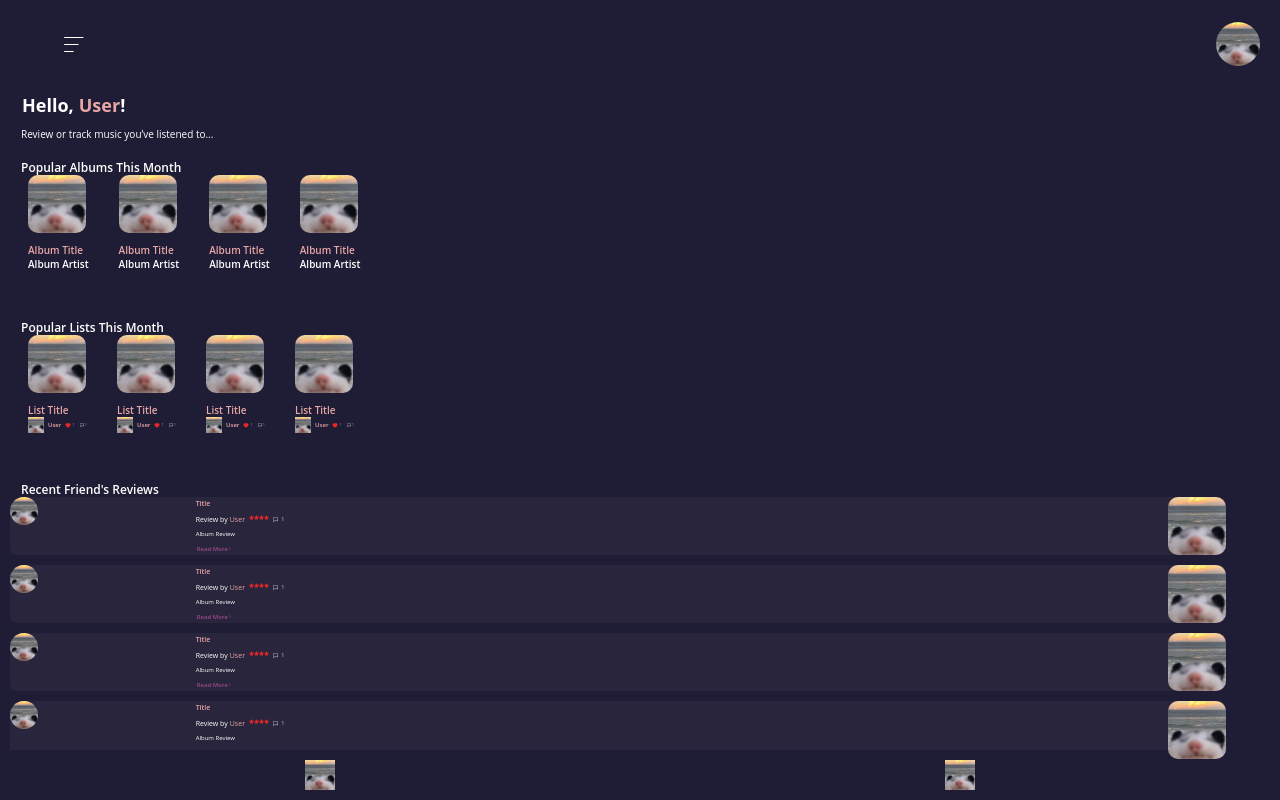
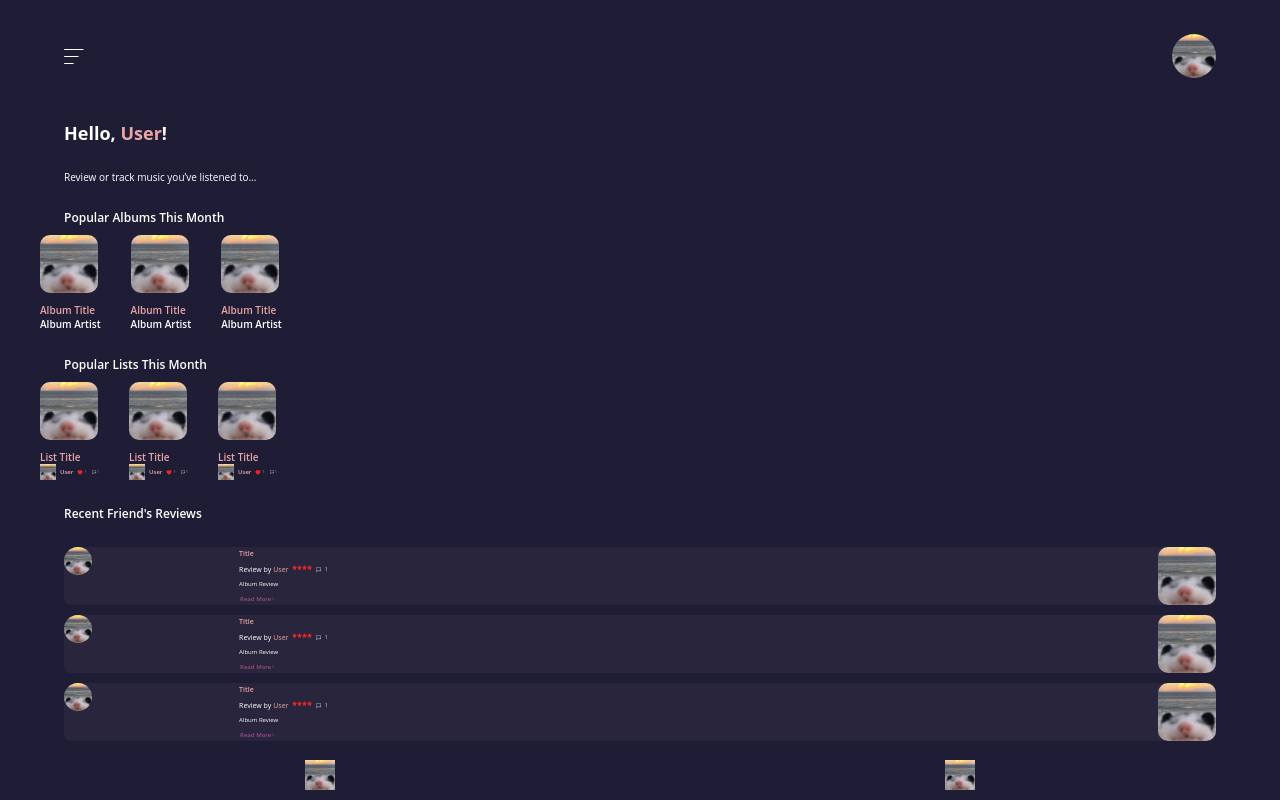
Before and after one commit to liannnaa/MusicBoxd, a React (Create React App) app in the folder front-end/: page /Home in a window 1280 px wide. Built offline with nearby package versions, Linux system fonts and the light colour scheme.

Commit message:
fixed home page size

```diff
--- a/front-end/src/pages/homepage.css
+++ b/front-end/src/pages/homepage.css
@@ -18,7 +18,6 @@ body, html {
     font-family: Open Sans, Arial;
     font-size: .75rem;
     font-weight: 600;
-    line-height: 16px;
     display: flex;
 }
 
@@ -28,10 +27,9 @@ body, html {
     justify-content: flex-start;
     align-self: flex-end;
     align-items: center;
-    padding-right: 20px;
     display: flex;
     position: relative;
-    margin-top: 20px;
+    margin-top: 3vh;
 }
 
 .homepage-hamburger {
@@ -40,7 +38,6 @@ body, html {
     object-fit: cover;
     align-self: center;
     position: absolute;
-    left: 20px;
 }
 
 .homepage-pp {
@@ -48,36 +45,33 @@ body, html {
     height: 44px;
     object-fit: cover;
     position: absolute;
-    right: 20px;
+    right: 5vw;
     border-radius: 50%;
 }
 
 .homepage-hello {
     align-self: flex-start;
-    margin-left: 22px;
+    margin-left: 5vw;
     font-size: 1.125rem;
     font-weight: 700;
-    line-height: 25px;
 }
 
 .homepage-username {
     color: #e9a6a6;
-    margin-left: 5px;
 }
 
 .homepage-intro {
     align-self: flex-start;
-    margin-left: 21px;
+    margin-left: 5vw;
     font-size: .625rem;
     font-weight: 400;
-    line-height: 14px;
-    margin-top: -40px;
-    margin-bottom: -30px;
+    margin-top: -5vh;
 }
 
 .homepage-section-title {
     align-self: flex-start;
-    margin-left: 21px;
+    margin-left: 5vw;
+    margin-top: -5vh;
 }
 
 .homepage-section-contents {
@@ -86,21 +80,18 @@ body, html {
     justify-content: flex-start;
     align-self: flex-start;
     align-items: stretch;
-    margin-top: -50px;
-    margin-left: 28px;
-    margin-right: 333px;
-    padding-right: 29px;
+    margin-top: -7vh;
+    margin-left: 5vh;
     display: flex;
 }
 
 .homepage-reviews {
-    width: 95%;
+    width: 90%;
     flex-direction: column;
     justify-content: flex-start;
     align-self: flex-start;
     align-items: stretch;
-    margin-top: -50px;
-    margin-right: 10px;
-    margin-left: 10px;
+    margin-top: -5vh;
+    margin-left: 5vw;
     display: flex;
 }
--- a/front-end/src/pages/homepage.js
+++ b/front-end/src/pages/homepage.js
@@ -22,7 +22,7 @@ const Homepage = () => {
             </div>
             {showUserInformation && <SideBar hideSidebar={() => setShowUserInformation(false)} />}
             <span className="homepage-hello">
-                Hello,
+                Hello,{" "}
                 <span className="homepage-username">
                     User
                 </span>!
@@ -37,13 +37,11 @@ const Homepage = () => {
                 <PopularAlbum/>
                 <PopularAlbum/>
                 <PopularAlbum/>
-                <PopularAlbum/>
             </div>
             <span className="homepage-section-title">
                 Popular Lists This Month
             </span>
             <div className="homepage-section-contents">
-                <PopularList/>
                 <PopularList/>
                 <PopularList/>
                 <PopularList/>
@@ -55,7 +53,6 @@ const Homepage = () => {
                 <RecentReview/>
                 <RecentReview/>
                 <RecentReview/>
-                <RecentReview/>
             </div>
             <div className="homepage-section-contents">
                 <Menu/>
```
